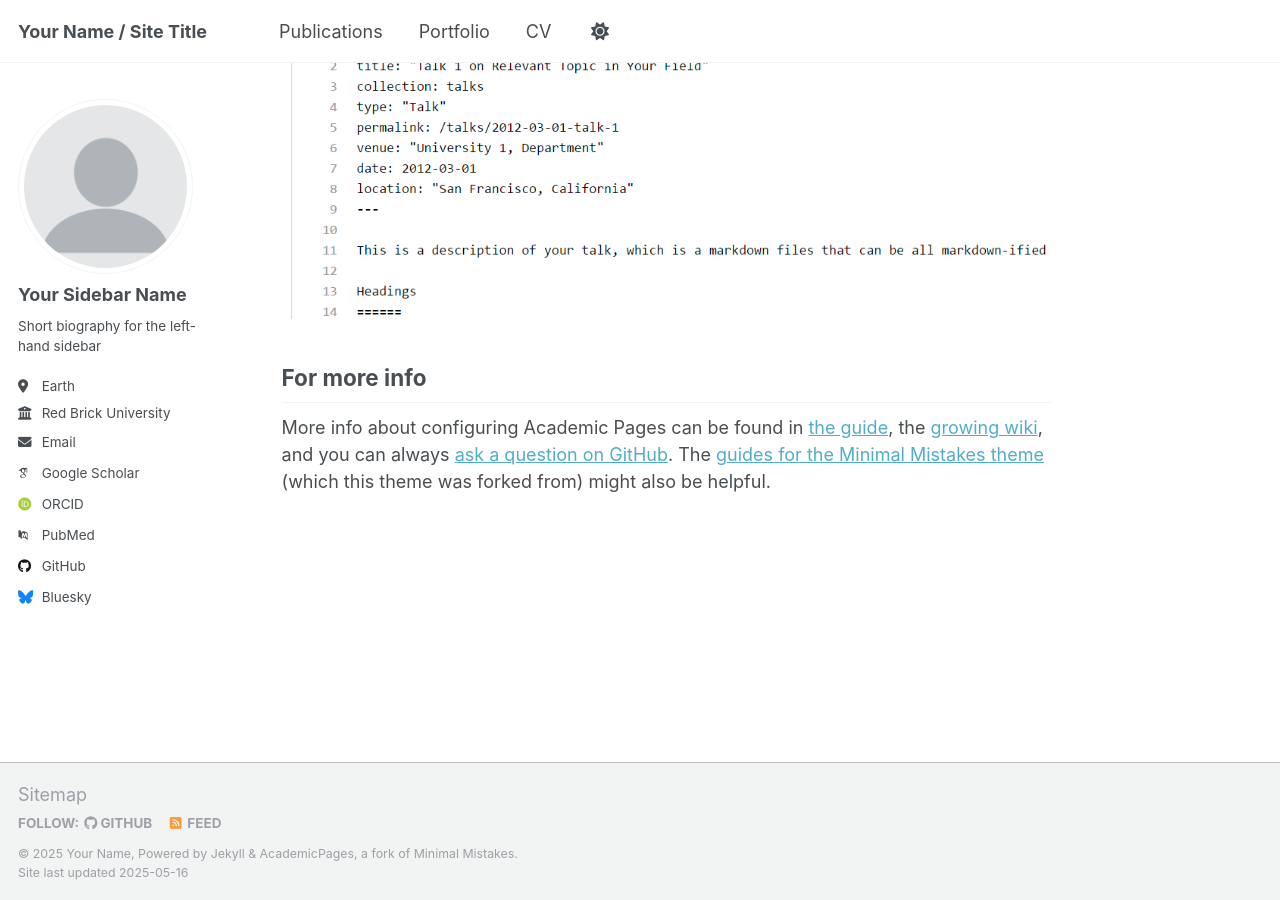
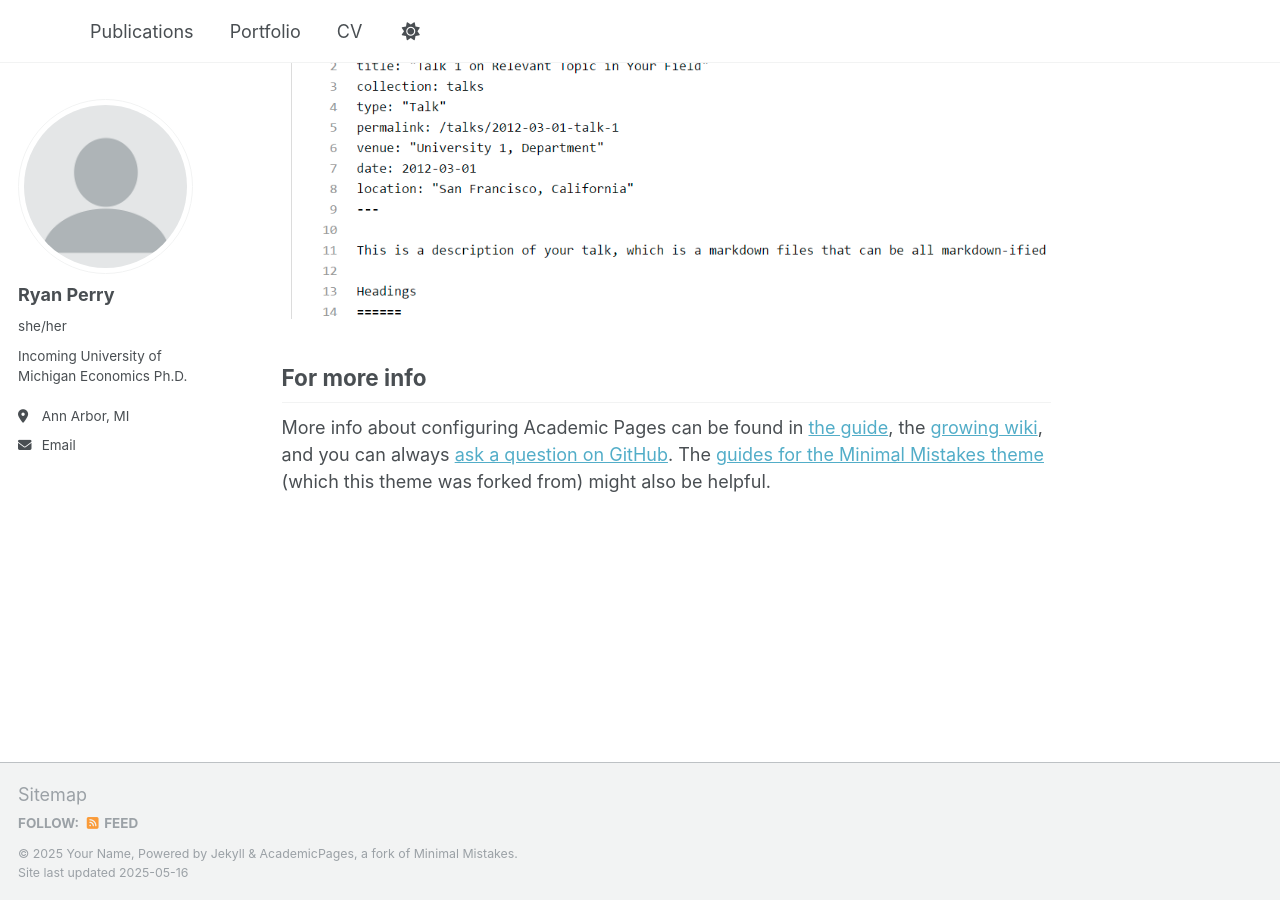
Before and after one commit to ryperry/ryanperry, a Jekyll site: the page built from _pages/about.md, in a window 1280 px wide and 900 px high, scrolled down 2636 px. Built offline with Jekyll 4.4.1, drawn with Linux system fonts in a browser that asks for light colours; some web fonts are replaced.

Commit message:
Update _config.yml

```diff
--- a/_config.yml
+++ b/_config.yml
@@ -9,7 +9,7 @@
 # Basic Site Settings
 locale                   : "en-US"
 site_theme               : "default"
-title                    : "Your Name / Site Title"
+title                    : ""
 title_separator          : "-"
 name                     : &name "Your Name"
 description              : &description "personal description"
@@ -23,58 +23,58 @@ repository               : "academicpages/academicpages.github.io"
 author:
   # Biographic information
   avatar           : "profile.png"
-  name             : "Your Sidebar Name"
-  pronouns         : # example: "she/her"
-  bio              : "Short biography for the left-hand sidebar"
-  location         : "Earth"
-  employer         : "Red Brick University"
+  name             : "Ryan Perry"
+  pronouns         : "she/her"
+  bio              : "Incoming University of Michigan Economics Ph.D."
+  location         : "Ann Arbor, MI"
+  employer         : #"Red Brick University"
   uri              : # URL
-  email            : "none@example.org"
+  email            : "ryperry[at]umich[dot]edu"
 
   # Academic websites
-  academia         : # URL
-  arxiv            : # URL - Update with the correct link to your profile
-  googlescholar    : "https://scholar.google.com/citations?user=PS_CX0AAAAAJ"
-  impactstory      : # URL
-  orcid            : "http://orcid.org/yourorcidurl"
-  semantic         : # URL
-  pubmed           : "https://www.ncbi.nlm.nih.gov/pubmed/?term=john+snow"
-  researchgate     : # URL
-  scopus           : # URL
+  # academia         : # URL
+  # arxiv            : # URL - Update with the correct link to your profile
+  # googlescholar    : "https://scholar.google.com/citations?user=PS_CX0AAAAAJ"
+  # impactstory      : # URL
+  # orcid            : "http://orcid.org/yourorcidurl"
+  # semantic         : # URL
+  # pubmed           : "https://www.ncbi.nlm.nih.gov/pubmed/?term=john+snow"
+  # researchgate     : # URL
+  # scopus           : # URL
 
   # Repositories and software development
-  bitbucket        : # Username - Update with your username on the site
-  codepen          : # Username
-  dribbble         : # Username
-  github           : "academicpages"
-  kaggle           : # Username
-  stackoverflow    : # User number or user number and name (i.e., use "1" or "1/jeff-atwood")
+  # bitbucket        : # Username - Update with your username on the site
+  # codepen          : # Username
+  # dribbble         : # Username
+  # github           : "academicpages"
+  # kaggle           : # Username
+  # stackoverflow    : # User number or user number and name (i.e., use "1" or "1/jeff-atwood")
 
   # Social media
-  bluesky          : "bsky.app" # Replace this with you Bluesky username
-  facebook         : # Username
-  flickr           : # Username
-  foursquare       : # Username
-  goodreads        : # Username
-  google_plus      : # Username
-  keybase          : # Username
-  instagram        : # Username
-  lastfm           : # Username
-  linkedin         : # Username
-  mastodon         : # URL
-  medium           : # URL
-  pinterest        : # Username
-  soundcloud       : # Username
-  steam            : # Username
-  telegram         : # URL
-  tumblr           : # Username
-  twitter          : # Username for X / Twitter
-  vine             : # Username
-  weibo            : # Username
-  wikipedia        : # Username
-  xing             : # Username
-  youtube          : # Username
-  zhihu            : # Username
+  # bluesky          : "bsky.app" # Replace this with you Bluesky username
+  # facebook         : # Username
+  # flickr           : # Username
+  # foursquare       : # Username
+  # goodreads        : # Username
+  # google_plus      : # Username
+  # keybase          : # Username
+  # instagram        : # Username
+  # lastfm           : # Username
+  # linkedin         : # Username
+  # mastodon         : # URL
+  # medium           : # URL
+  # pinterest        : # Username
+  # soundcloud       : # Username
+  # steam            : # Username
+  # telegram         : # URL
+  # tumblr           : # Username
+  # twitter          : # Username for X / Twitter
+  # vine             : # Username
+  # weibo            : # Username
+  # wikipedia        : # Username
+  # xing             : # Username
+  # youtube          : # Username
+  # zhihu            : # Username
 
 # Publication Category - The following the list of publication categories and their headings
 publication_category:
```
